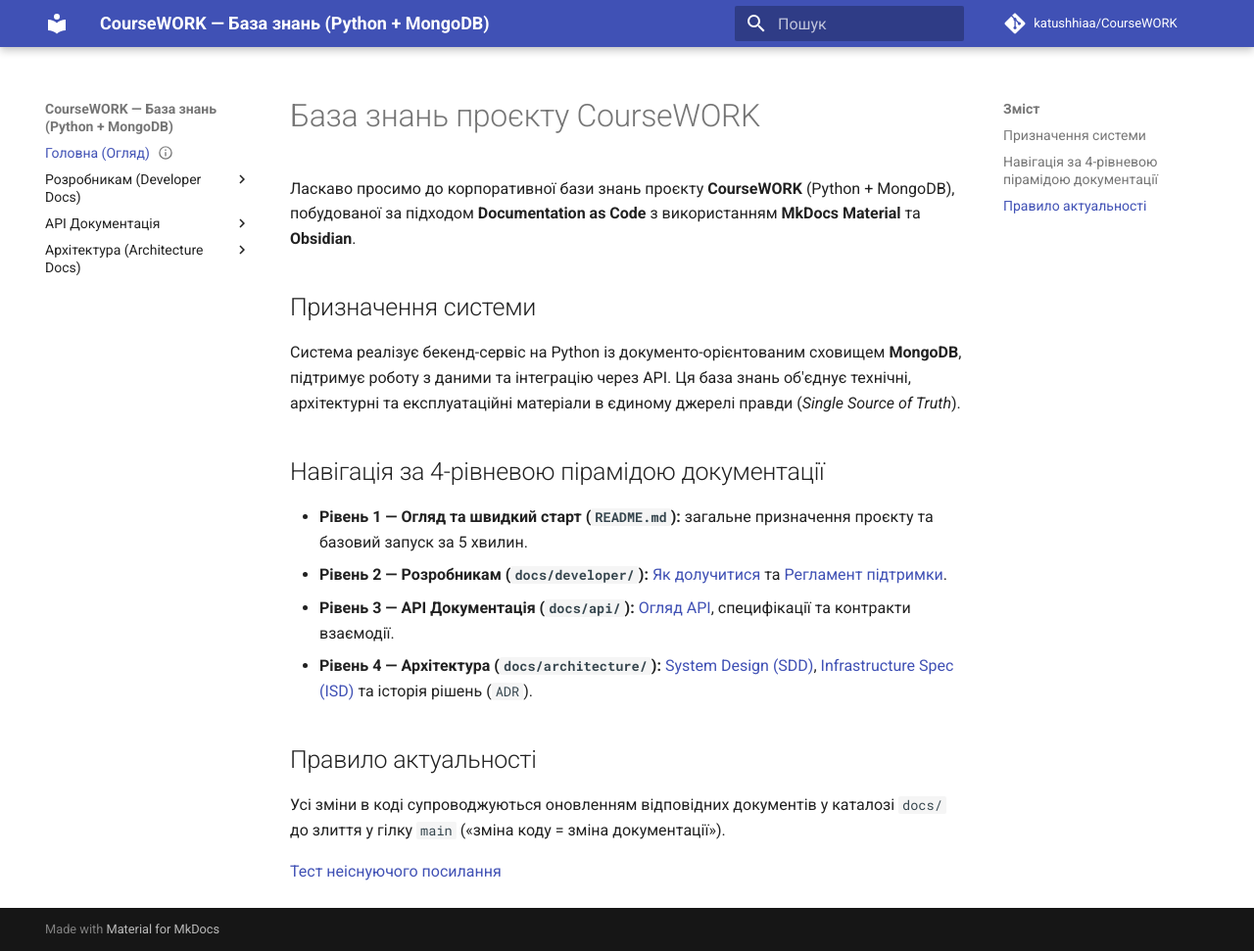
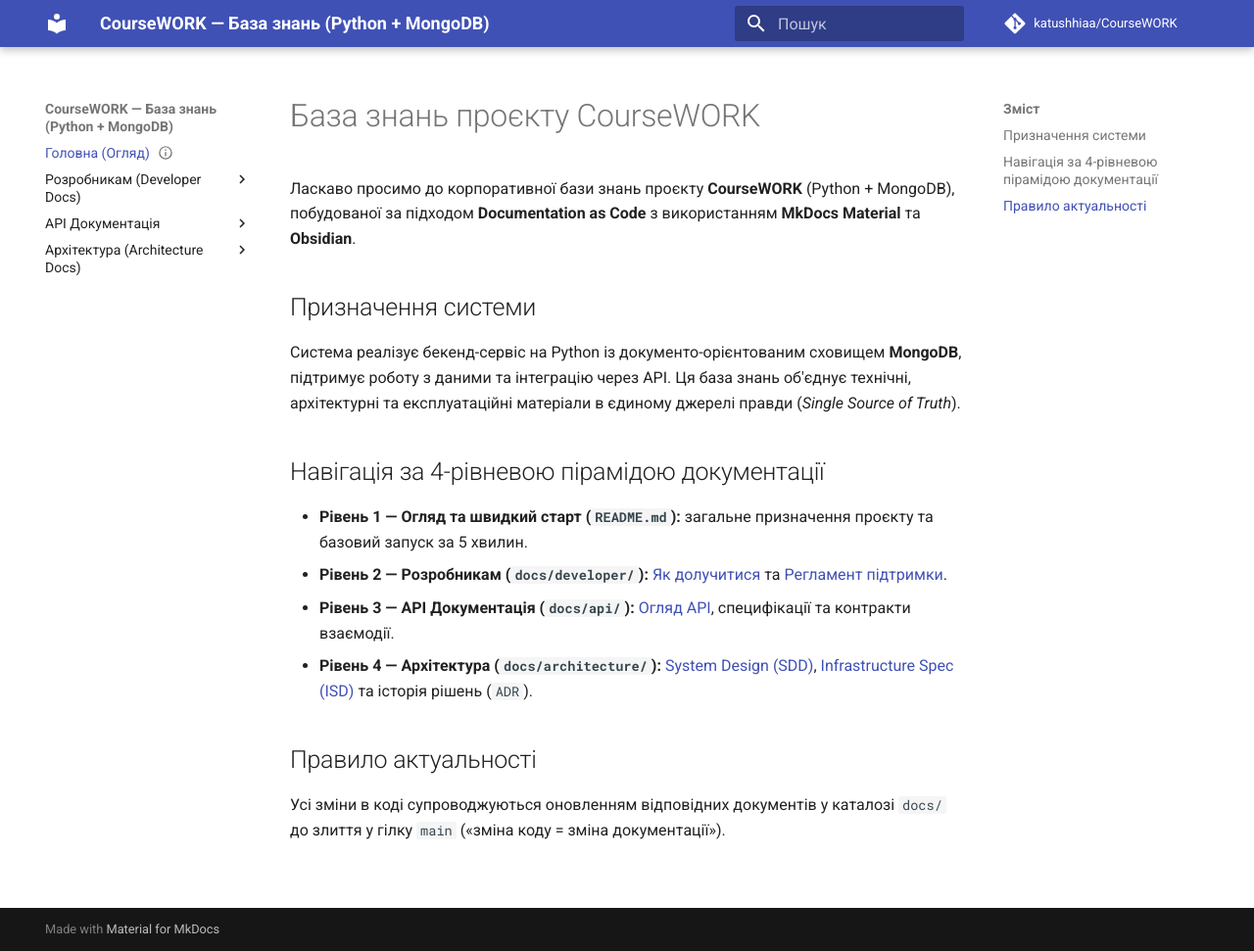
Before and after one commit to katushhiaa/CourseWORK, an MkDocs documentation site: the page built from docs/index.md, in a window 1280 px wide and 971 px high. Shown: the whole window at 98% size. Built offline with MkDocs 1.6.1 and Material for MkDocs 9.7.7, drawn with Linux system fonts in a browser that asks for light colours; comment, search, counter and statistics services are not loaded.

Commit message:
docs(ci): restore strict build pipeline, PASS

```diff
--- a/docs/index.md
+++ b/docs/index.md
@@ -23,5 +23,3 @@ tags: [architecture, api, ops]
 ## Правило актуальності
 
 Усі зміни в коді супроводжуються оновленням відповідних документів у каталозі `docs/` до злиття у гілку `main` («зміна коду = зміна документації»).
-
-[Тест неіснуючого посилання](non-existent-page.md)
```
